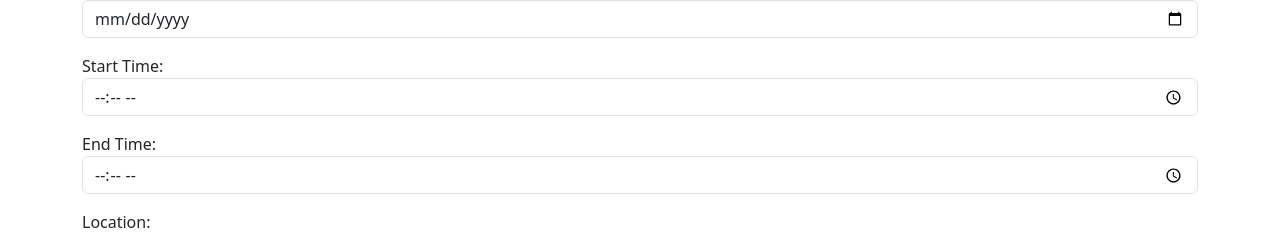
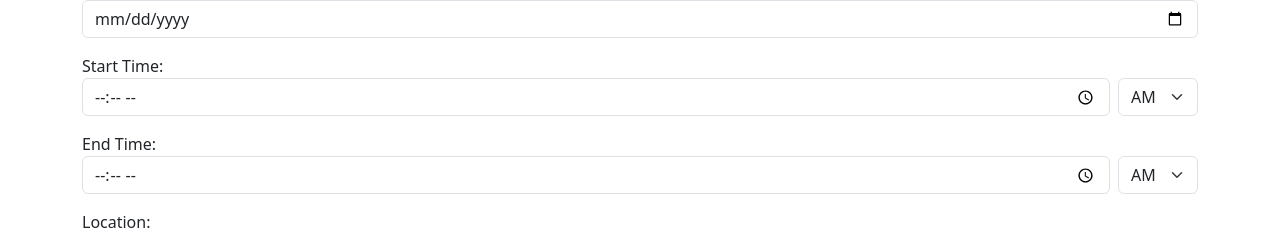
Before and after one commit to monisha1306/event-booking-system, a React (Create React App) app in the folder client/: page /organizer/create in a window 1280 px wide. Shown: the part 252-486 px from the top of the page. Built offline with nearby package versions, Linux system fonts and the light colour scheme.

Commit message:
recently updated

```diff
--- a/client/src/pages/CreateEvent.js
+++ b/client/src/pages/CreateEvent.js
@@ -8,7 +8,9 @@ export default function CreateEvent() {
     title: '',
     date: '',
     startTime: '',
+    startAmPm: 'AM',
     endTime: '',
+    endAmPm: 'AM',
     location: '',
     description: '',
     category: '',
@@ -54,6 +56,10 @@ export default function CreateEvent() {
   const handleSubmit = (e) => {
     e.preventDefault();
 
+    // Combine time and AM/PM for saving
+    const formattedStartTime = `${eventData.startTime} ${eventData.startAmPm}`;
+    const formattedEndTime = `${eventData.endTime} ${eventData.endAmPm}`;
+
     // Calculate total tickets and total revenue
     const totalTickets =
       Number(eventData.tickets.vip.quantity || 0) +
@@ -68,6 +74,8 @@ export default function CreateEvent() {
     const newEvent = {
       id: Date.now(),
       ...eventData,
+      startTime: formattedStartTime,
+      endTime: formattedEndTime,
       totalTickets,
       totalRevenue
     };
@@ -97,12 +105,24 @@ export default function CreateEvent() {
 
         <div className="mb-3">
           <label>Start Time:</label>
-          <input type="time" name="startTime" value={eventData.startTime} onChange={handleChange} className="form-control" required />
+          <div className="d-flex gap-2">
+            <input type="time" name="startTime" value={eventData.startTime} onChange={handleChange} className="form-control" required />
+            <select name="startAmPm" value={eventData.startAmPm} onChange={handleChange} className="form-select" style={{ maxWidth: '80px' }}>
+              <option value="AM">AM</option>
+              <option value="PM">PM</option>
+            </select>
+          </div>
         </div>
 
         <div className="mb-3">
           <label>End Time:</label>
-          <input type="time" name="endTime" value={eventData.endTime} onChange={handleChange} className="form-control" required />
+          <div className="d-flex gap-2">
+            <input type="time" name="endTime" value={eventData.endTime} onChange={handleChange} className="form-control" required />
+            <select name="endAmPm" value={eventData.endAmPm} onChange={handleChange} className="form-select" style={{ maxWidth: '80px' }}>
+              <option value="AM">AM</option>
+              <option value="PM">PM</option>
+            </select>
+          </div>
         </div>
 
         <div className="mb-3">
@@ -127,7 +147,6 @@ export default function CreateEvent() {
         </div>
 
         <h4>Ticket Details</h4>
-
         {['vip', 'earlyBird', 'general'].map((type) => (
           <div key={type} className="border p-3 mb-3">
             <h5>{type === 'vip' ? 'VIP' : type === 'earlyBird' ? 'Early Bird' : 'General'}</h5>
```
